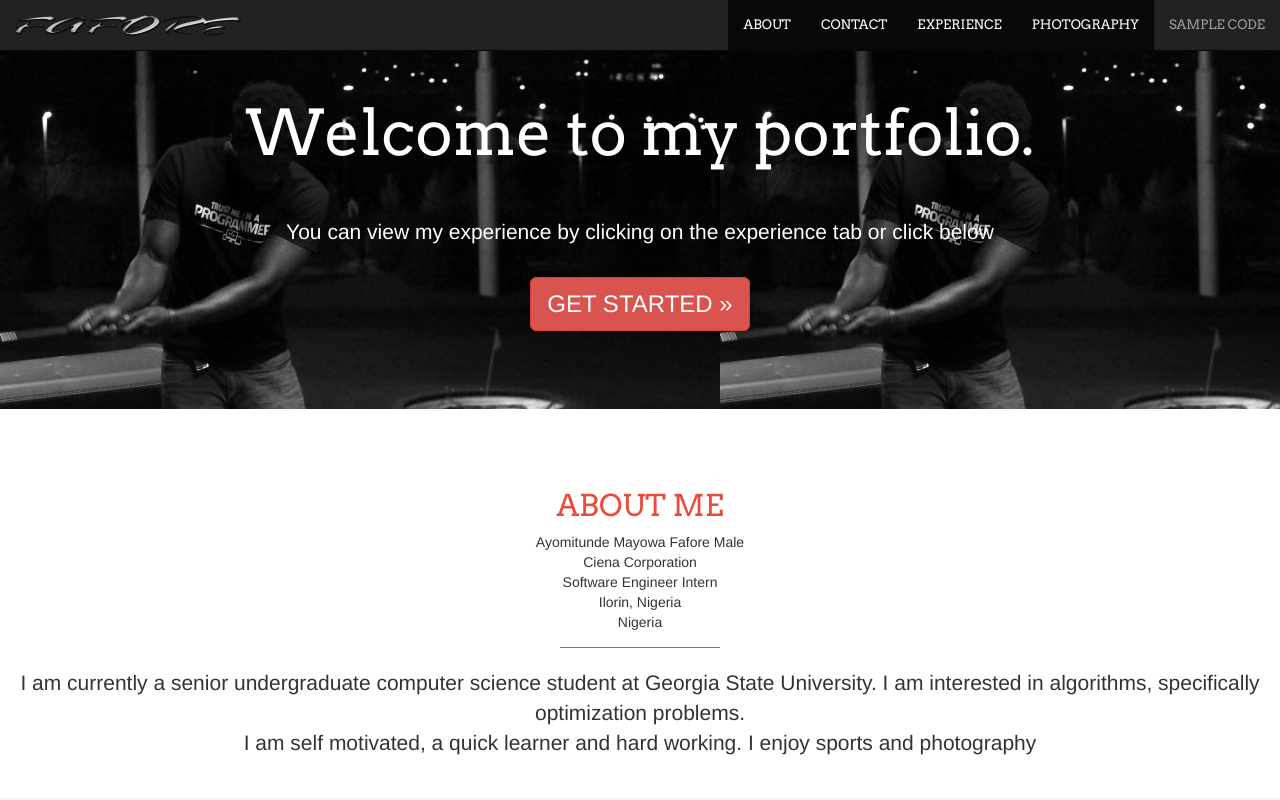
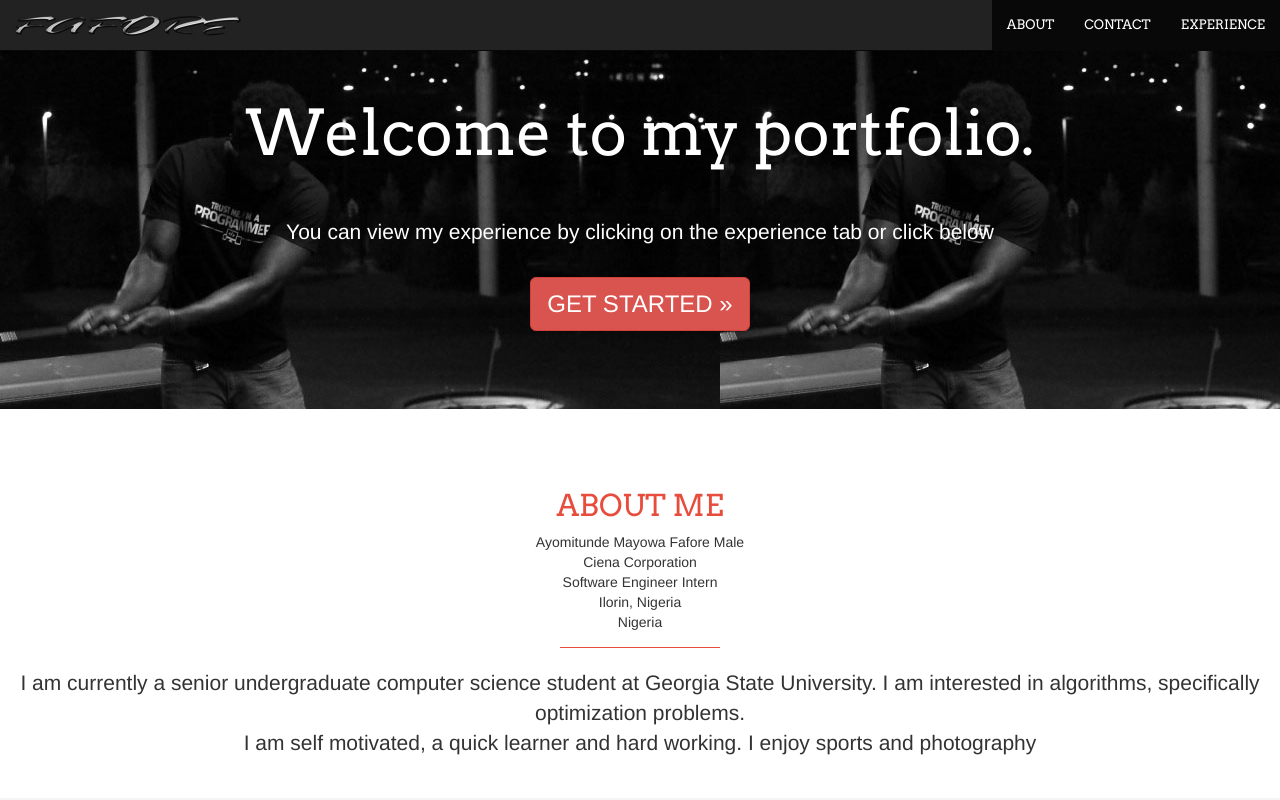
Before and after one commit to afafore1/afafore1.github.io, a plain HTML site: page index.html in a window 1280 px wide. Shown: the top 800 px of the page. Drawn offline with nearby package versions, Linux system fonts and the light colour scheme; a script that the page names is missing.

Commit message:
removing projects tab

```diff
--- a/index.html
+++ b/index.html
@@ -25,7 +25,7 @@
     <!-- Custom styles for this template -->
     <link href="css/custom.css" rel="stylesheet">
 
-    <!-- Just for debugging purposes. Don't actually copy these 2 lines! -->
+    <!-- Just for debugging pupposes. Don't actually copy these 2 lines! -->
     <!--[if lt IE 9]><script src="../../assets/js/ie8-responsive-file-warning.js"></script><![endif]-->
 
 
@@ -67,7 +67,7 @@
     <li class='active has-sub'><a href='#who'><span>ABOUT</span></a></li>
     <li class='active has-sub'><a href='#get-involved'><span>CONTACT</span></a></li>
     <li class='active has-sub'><a href='exp/index.html'><span>EXPERIENCE</span></a></li>
-    <li class='active has-sub'><a href='photograph.html'><span>PHOTOGRAPHY</span></a></li>
+    <!--<li class='active has-sub'><a href='photograph.html'><span>PHOTOGRAPHY</span></a></li>
        <li class='dropdown'>
        <a class="dropdown-toggle" data-toggle="dropdown" href='#'><span>SAMPLE CODE</span></a>
           <ul class="dropdown-menu" role = "menu">
@@ -75,7 +75,7 @@
              <li><a href='sparc.html'><span>SPARC</span></a></li>
              <li><a href='c.html'><span>C</span></a></li>
           </ul>
-       </li>
+       </li>  -->
     </ul>
     </div>
 
```
